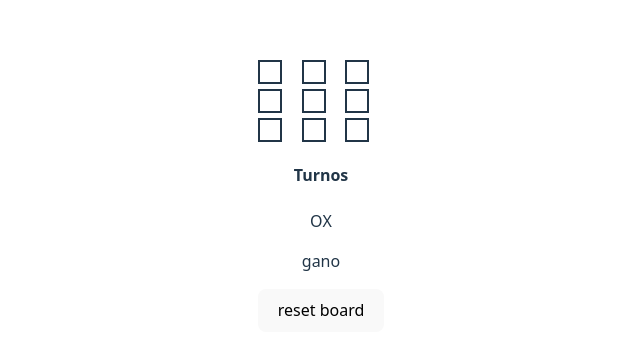
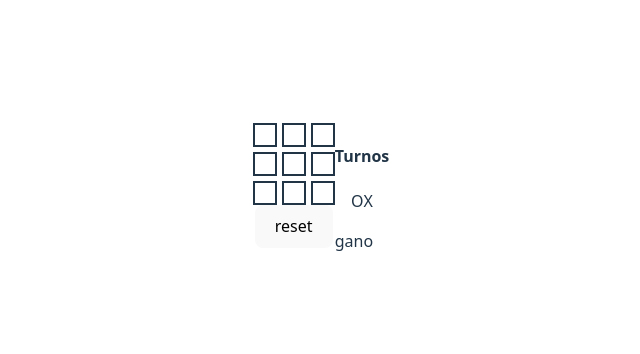
Before and after one commit to jrxjb/tic-tac-toe-react, a React (Vite) app in the folder tic-tact-toe/: page / in a window 1280 px wide. Shown: the part 204-558 px from the top of the page, without its empty margins (319-959 px from the left). Built offline with nearby package versions, Linux system fonts and the light colour scheme.

Commit message:
add confeti, new structure

```diff
--- a/tic-tact-toe/package.json
+++ b/tic-tact-toe/package.json
@@ -10,6 +10,7 @@
     "preview": "vite preview"
   },
   "dependencies": {
+    "canvas-confetti": "1.9.4",
     "react": "^19.2.0",
     "react-dom": "^19.2.0"
   },
--- a/tic-tact-toe/src/App.css
+++ b/tic-tact-toe/src/App.css
@@ -2,7 +2,21 @@
   max-width: 1280px;
   margin: 0 auto;
   padding: 2rem;
+
   text-align: center;
+}
+
+.body-structure{
+  display: flex;
+  flex-direction: row;
+  align-items: flex-start;
+
+}
+
+.left-part{
+  display:flex;
+  flex-direction:column;
+  align-items:flex-start;
 }
 
 
--- a/tic-tact-toe/src/App.jsx
+++ b/tic-tact-toe/src/App.jsx
@@ -4,6 +4,7 @@ import viteLogo from '/vite.svg'
 import './App.css'
 import GetWinner from './components/ganador'
 import ResetBoard from './components/resetBoard'
+import confetti from "canvas-confetti"
 
 
 
@@ -34,7 +35,7 @@ function App() {
 
   function updateBoard(index){
       console.log(`hizo click en span ${index}`);
-      if(board[index] !==null) return
+      if(board[index] !==null||(winner)) return
       const updateTurn = turn === TURNS.X? TURNS.O : TURNS.X;
       setTurn(updateTurn)
       const newBoard = [...board]
@@ -56,6 +57,7 @@ function App() {
             newBoard[combos[0]][0]===newBoard[combos[1]]&&
             newBoard[combos[0]]===newBoard[combos[2]]){
               setWinner(newBoard[combos[0]])
+              confetti()
             }
 
         }
@@ -63,8 +65,10 @@ function App() {
     }
     function cleanBoard(){
       setBoard(Array(9).fill(null));
+      setWinner("");
     }
     return (
+    <main className='body-structure'>
     <div>
       <div className="board-medio">
         {
@@ -73,6 +77,10 @@ function App() {
           })
         }
         </div>
+          <ResetBoard resetBoardF={cleanBoard}/>
+      </div>
+      <div className='left-part'>
+
         <div className="box-turns">
          <h4>Turnos</h4>
         <section className="turns">
@@ -81,9 +89,8 @@ function App() {
         </section>
         </div>
         <GetWinner texto={winner}/>
-        <ResetBoard resetBoardF={cleanBoard}/>
-
-    </div>
+      </div>
+    </main>
   )
 }
 
--- a/tic-tact-toe/src/components/resetBoard.jsx
+++ b/tic-tact-toe/src/components/resetBoard.jsx
@@ -1,7 +1,7 @@
 function ResetBoard({resetBoardF}){
     return(
         <button onClick={resetBoardF}>
-            reset board
+            reset
         </button>
     )
 }
```
Also changed, not shown: 1 other file (tests, documents, lock files or other folders).
